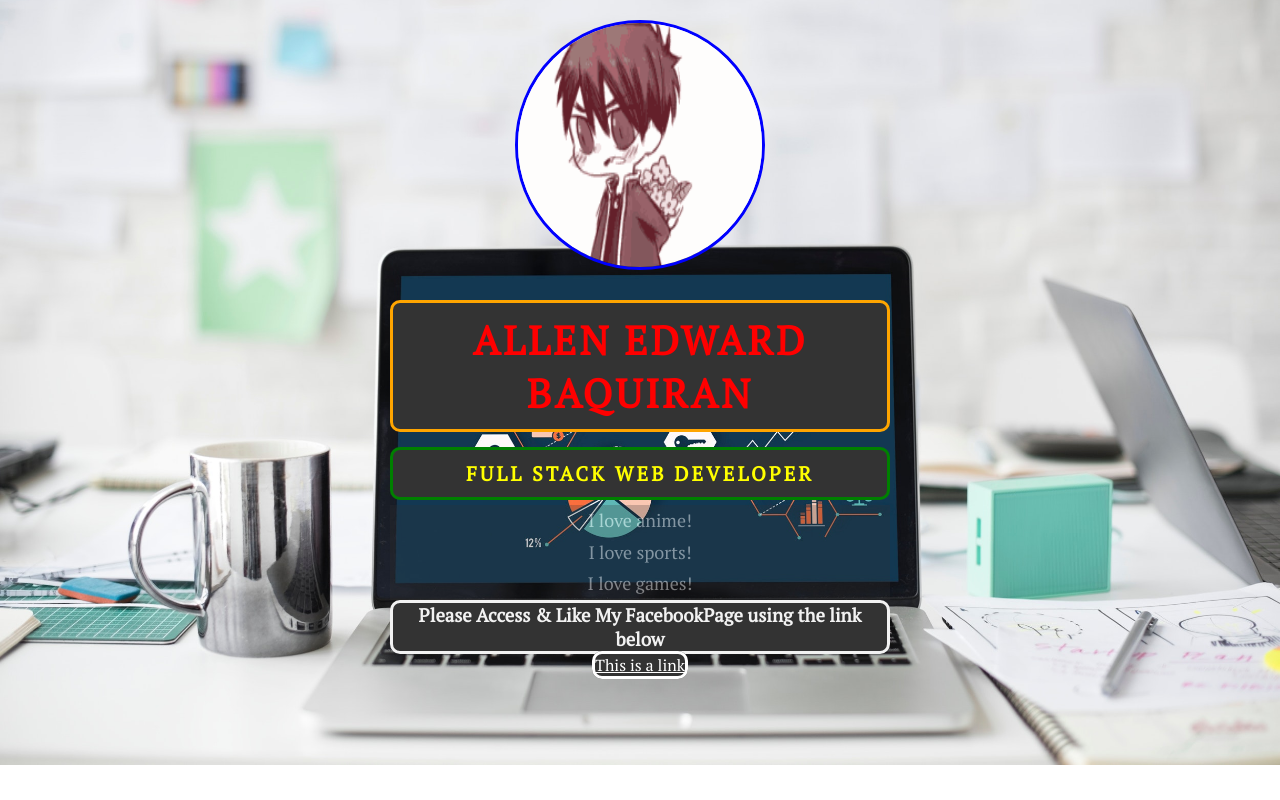
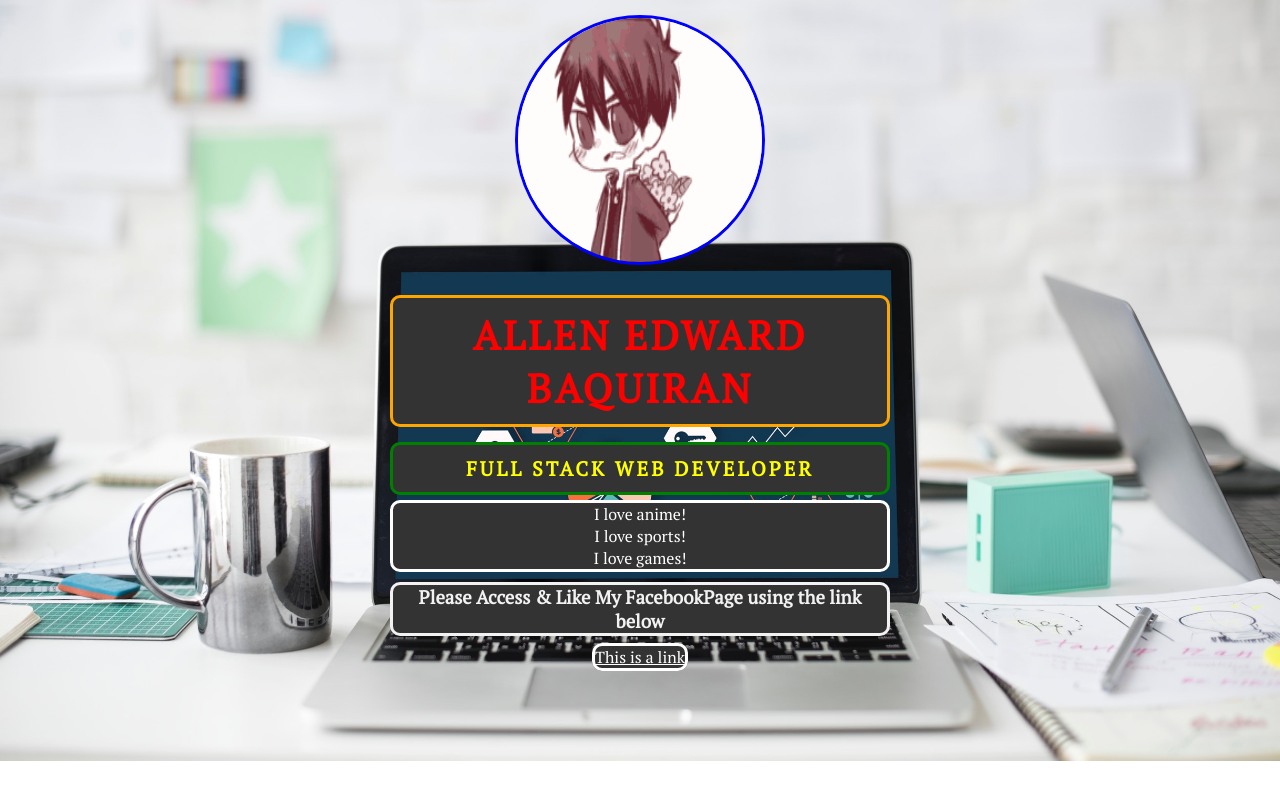
Before and after one commit to AzureLen/devportfolio, a plain HTML site: page index.html in a window 1280 px wide. Drawn offline with Linux system fonts and the light colour scheme.

Commit message:
update portfolio

```diff
--- a/assets/css/style.css
+++ b/assets/css/style.css
@@ -49,6 +49,7 @@ h3{
 	background-color: #333;
 	border-style:solid;
 	border-radius:10px;
+	margin: 10px auto 10px auto;
 }
 
 /*targets the html id attribute me3*/
@@ -66,10 +67,11 @@ h3{
 
 /*targets the html class attribute bio*/
 .bio{
-	font-size: 18px;
-	line-height: 1.75;
-	background-color: rgba(51,51,51,0.5);
-	opacity: 0.5;
+	color:white;
+	background-color: #333;
+	border-style:solid;
+	border-radius:10px;
+	margin: 5px auto;
 }
 
 .link{
@@ -77,7 +79,7 @@ h3{
 	background-color: #333;
 	border-style:solid;
 	border-radius:10px;
-	margin: 10px auto;
+	margin: 5px auto;
 }
 
 .container{
@@ -88,7 +90,7 @@ h3{
 .profpic{
 	width: 500px;
 	height: 275px;
-	margin: 10px auto 0px auto;
+	margin: 5px auto 0px auto;
 }
 
 /*end of body styling*/
--- a/index.html
+++ b/index.html
@@ -28,7 +28,7 @@
 
 		<h3>Please Access & Like My FacebookPage using the link below</h3>
 
-		<a class="link" href="https://www.facebook.com/">This is a link</a>
+		<a class="link" href="https://azurelen.github.io/devportfolio/">This is a link</a>
 
 	</div>
 
```
